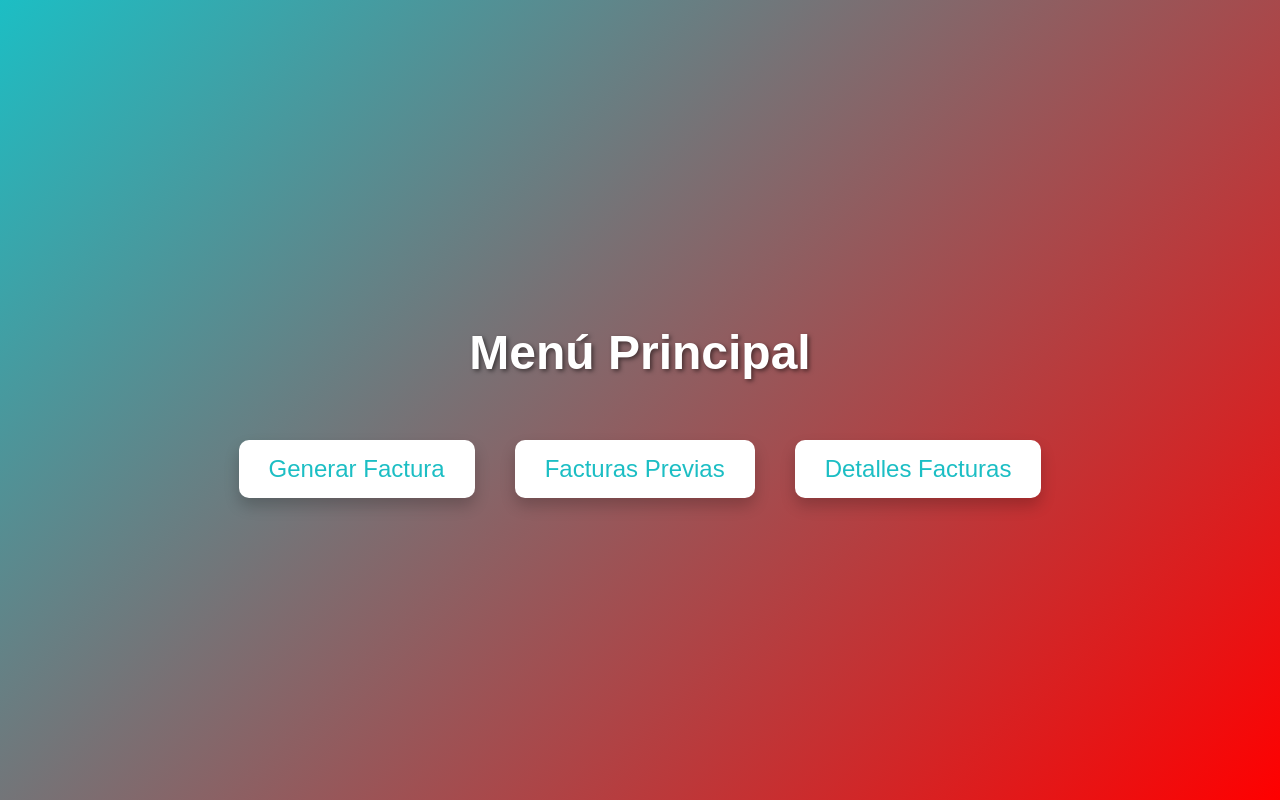
After one commit to JohanSilva9/Aplicaci-n-para-generar-facturas., a PHP site: page /MenuViews.php in a window 1280 px wide. The commit adds this page. Run offline with PHP 8.4, Linux system fonts and the light colour scheme.

Commit message:
Add files via upload
a mi no me da ingreso, verifique si le funciona

```diff
--- a/Aplicacion/Controllers/authControllers.php
+++ b/Aplicacion/Controllers/authControllers.php
@@ -29,7 +29,7 @@ class AuthController extends ConexionDBController
                 $_SESSION['username'] = $username;
 
                 // Redireccionar a la página de facturasViews
-                header("Location: facturaViews.php");
+                header("Location: MenuViews.php");
                 exit();
             } else {
                 header("Location: inicioViews.php");
--- /dev/null
+++ b/Aplicacion/Views/MenuViews.php
@@ -0,0 +1,19 @@
+<!DOCTYPE html>
+<html lang="en">
+<head>
+    <meta charset="UTF-8">
+    <meta name="viewport" content="width=device-width, initial-scale=1.0">
+    <title>Menu - Tienda Deportiva</title>
+    <link rel="stylesheet" href="css/stylesMenuViews.css">
+</head>
+<body>
+    <div class="container">
+        <h1>Menú Principal</h1>
+        <div class="botones-menu">
+            <a href="facturaViews.php" class="boton-menu">Generar Factura</a>
+            <a href="facturasPreviasViews.php" class="boton-menu">Facturas Previas</a>
+            <a href="detalleFacturaViews.php" class="boton-menu">Detalles Facturas</a>
+        </div>
+    </div>
+</body>
+</html>
--- /dev/null
+++ b/Aplicacion/Views/css/stylesMenuViews.css
@@ -0,0 +1,49 @@
+body {
+    font-family: 'Arial', sans-serif;
+    background: linear-gradient(135deg, #1cbec4, #ff0000);
+    margin: 0;
+    padding: 0;
+    display: flex;
+    justify-content: center;
+    align-items: center;
+    height: 100vh;
+}
+
+h1 {
+    text-align: center;
+    margin-bottom: 50px;
+    color: #fff;
+    font-size: 3em;
+    text-shadow: 2px 2px 4px rgba(0, 0, 0, 0.5);
+}
+
+.container {
+    text-align: center;
+}
+
+.botones-menu {
+    display: flex;
+    justify-content: center;
+    gap: 20px;
+    flex-wrap: wrap;
+}
+
+.boton-menu {
+    display: inline-block;
+    padding: 15px 30px;
+    margin: 10px;
+    background-color: #fff;
+    color: #1cbec4;
+    text-decoration: none;
+    font-size: 1.5em;
+    border-radius: 10px;
+    box-shadow: 0 8px 15px rgba(0, 0, 0, 0.2);
+    transition: all 0.3s ease;
+}
+
+.boton-menu:hover {
+    background-color: #1cbec4;
+    color: #fff;
+    box-shadow: 0 15px 20px rgba(0, 0, 0, 0.3);
+    transform: translateY(-5px);
+}
--- a/Aplicacion/Views/facturaViews.php
+++ b/Aplicacion/Views/facturaViews.php
@@ -100,11 +100,12 @@ if ($_SERVER['REQUEST_METHOD'] == 'POST') {
                     <span id="precioUnitarioDisplay1">Seleccione un artículo</span>
                 </div>
             </div>
-            <button type="button" onclick="agregarProducto()" class="btn-agregar">
-                Agregar Producto</button>
+            <button type="button" onclick="agregarProducto()" class="btn-agregar">Agregar Producto</button>
             <br><br>
             <input type="submit" value="Generar Factura" class="btn-generar">
         </form>
+        <br>
+        <a href="MenuViews.php" class="btn-menu">Volver al Menú</a>
     </div>
 
     <script>
--- a/Aplicacion/facturacion_tienda_db.sql
+++ b/Aplicacion/facturacion_tienda_db.sql
@@ -83,7 +83,7 @@ CREATE TABLE `detalleFacturas` (
   `cantidad` int(11) NOT NULL,
   `precioUnitario` double NOT NULL,
   `idArticulo` int(11) NOT NULL,
-  `refenciaFactura` varchar(150) NOT NULL
+  `referenciaFactura` varchar(150) NOT NULL
 ) ENGINE=InnoDB DEFAULT CHARSET=utf8mb4;
 
 -- --------------------------------------------------------
```
Also changed, not shown: Aplicacion/Views/css/stylesFactura.css (+17 -0 lines), Aplicacion/Views/facturasPreviasViews.php (+4 -4 lines).
